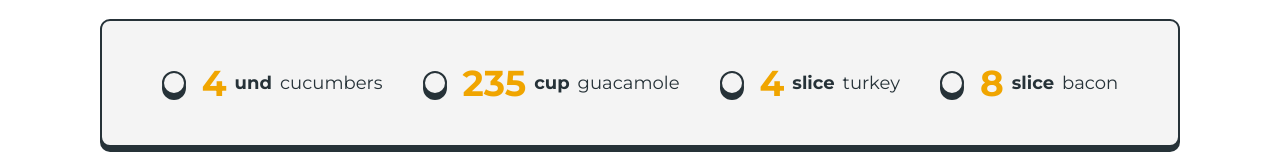
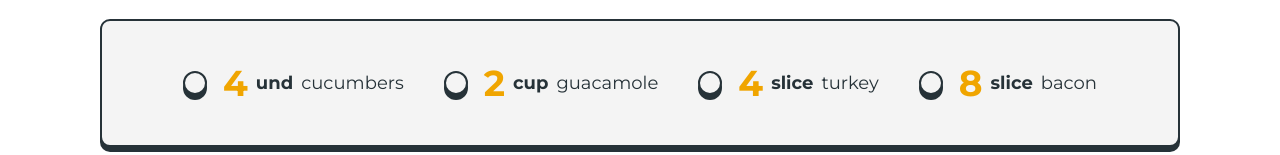
Before and after one commit to gerardogaravito/team_cesar_c5, a React app in the folder walle/: page /receta/1 in a window 1280 px wide. Shown: the part 737-892 px from the top of the page. Built offline with nearby package versions, Linux system fonts and the light colour scheme.

Commit message:
cart fixed

```diff
--- a/walle/recipe.json
+++ b/walle/recipe.json
@@ -21,7 +21,7 @@
 						{
 							"id": 11,
 							"name": "guacamole",
-							"cant": 235,
+							"cant": 2,
 							"und": "cup",
 							"price": 5
 						},
@@ -423,7 +423,7 @@
 						{
 							"id": 36,
 							"name": "flour",
-							"cant": 155,
+							"cant": 3,
 							"und": "cup",
 							"price": 5
 						},
--- a/walle/src/actions/recipeActions.js
+++ b/walle/src/actions/recipeActions.js
@@ -25,11 +25,13 @@ export const getRecipeData = (recipeId) => (dispatch) => {
 };
 
 export const getCartIngredients = (recipeId) => (dispatch) => {
-	const recipe = listOfRecipes.find((recipe) => recipe.id === Number(recipeId));
+	const ingredients = listOfRecipes.find(
+		(recipe) => recipe.id === Number(recipeId)
+	).ingredients;
 
 	return dispatch({
 		type: 'GET_CART_INGREDIENTS',
-		payload: recipe,
+		payload: ingredients,
 	});
 };
 
@@ -39,7 +41,6 @@ export const deleteIngredients = (payload) => ({
 });
 
 export const getRecommendedRecipes = () => (dispatch) => {
-	console.log(listOfRecipes);
 	const recommendedRecipes = new Array(7)
 		.fill({})
 		.map(
--- a/walle/src/actions/usersActions.js
+++ b/walle/src/actions/usersActions.js
@@ -7,3 +7,15 @@ export const addFavoriteRecipe = (payload) => ({
 	type: 'ADD_FAVORITE',
 	payload,
 });
+
+export const calculateTotal = (ingredients) => (dispatch) => {
+	const total = ingredients.reduce(
+		(accumulator, current) => accumulator + current.price,
+		0
+	);
+
+	dispatch({
+		type: 'SET_TOTAL',
+		payload: total,
+	});
+};
--- a/walle/src/cards/Card--Cart-ingredient.jsx
+++ b/walle/src/cards/Card--Cart-ingredient.jsx
@@ -5,6 +5,7 @@ import { useDispatch } from 'react-redux';
 //------------------------------ import components
 import { FaTrashAlt } from 'react-icons/fa';
 import { deleteIngredients } from '../actions/recipeActions';
+import { formatterDolar } from '../utils/formatterDolar';
 
 //------------------------------ import styles and images
 import '../assets/components-style/CartSection.scss';
@@ -33,7 +34,7 @@ const CartIngredient = ({
 			</strong>
 			<p>{ingredientUnit}</p>
 			<p>{ingredientCant}</p>
-			<p>$ {ingredientPrice}</p>
+			<p> {formatterDolar.format(ingredientPrice)}</p>
 		</div>
 	);
 };
--- a/walle/src/cards/Card--Recipe-card.jsx
+++ b/walle/src/cards/Card--Recipe-card.jsx
@@ -37,7 +37,6 @@ const RecipeCard = ({
 
 	const addCart = (id) => {
 		dispatch(getCartIngredients(id));
-		console.log(id);
 	};
 
 	return (
--- a/walle/src/components/Com--Payment.jsx
+++ b/walle/src/components/Com--Payment.jsx
@@ -1,16 +1,28 @@
 //------------------------------ import libraries
-import React, { Fragment } from "react";
+import React, { useEffect } from 'react';
+import { useSelector, useDispatch } from 'react-redux';
 
 //------------------------------ import components
+import { calculateTotal } from '../actions/usersActions';
+import { formatterDolar } from '../utils/formatterDolar';
 
 //------------------------------ import styles and images
-import "../assets/components-style/Payment.scss";
-import payoneerIcon from "../assets/images/logoPayoneer.png";
+import '../assets/components-style/Payment.scss';
+import payoneerIcon from '../assets/images/logoPayoneer.png';
 
 //------------------------------------ COMPONENT ------------------------------------//
 const Payment = () => {
+	const ingredients = useSelector(
+		(state) => state.recipeReducer.cartIngredients
+	);
+	const total = useSelector((state) => state.userReducer.cartTotal);
+	const dispatch = useDispatch();
+
+	useEffect(() => {
+		dispatch(calculateTotal(ingredients));
+	}, [ingredients]);
+
 	return (
-    <Fragment>
 		<div className="Payment">
 			<div className="Payment__description">
 				<div className="Payment__shipment">
@@ -26,13 +38,12 @@ const Payment = () => {
 						<input className="input-text" type="text" />
 					</div>
 				</div>
-          <div className="Payment__total">$125.00</div>
+				<div className="Payment__total">{formatterDolar.format(total)}</div>
 			</div>
 			<div className="Payment__pay-button">
 				Comprar <img src={payoneerIcon} alt="" />
 			</div>
 		</div>
-    </Fragment>
 	);
 };
 
--- a/walle/src/reducers/recipeReducer.js
+++ b/walle/src/reducers/recipeReducer.js
@@ -17,10 +17,19 @@ const recipeReducer = (state = initial_state, action) => {
 		case 'GET_CART_INGREDIENTS':
 			return {
 				...state,
-				cartIngredients: [
-					...state.cartIngredients,
-					action.payload.ingredients,
-				].flat(),
+				cartIngredients: [...state.cartIngredients, action.payload]
+					.flat()
+					.reduce((accumulator, current) => {
+						let id = current.id;
+						let found = accumulator.find((item) => item.id === id);
+						if (found) {
+							found.cant += current.cant;
+							found.price += current.price;
+						} else {
+							accumulator.push(current);
+						}
+						return accumulator;
+					}, []),
 			};
 		case 'DELETE_INGREDIENTS':
 			return {
--- a/walle/src/reducers/usersReducer.js
+++ b/walle/src/reducers/usersReducer.js
@@ -1,6 +1,7 @@
 const initial_state = {
 	user: {},
 	favorites: [],
+	cartTotal: 0,
 	recentlyBought: [],
 };
 
@@ -13,6 +14,8 @@ const userReducer = (state = initial_state, action) => {
 				...state,
 				favorites: [...state.favorites, action.payload],
 			};
+		case 'SET_TOTAL':
+			return { ...state, cartTotal: action.payload };
 
 		default:
 			return state;
--- /dev/null
+++ b/walle/src/utils/formatterDolar.js
@@ -0,0 +1,4 @@
+export const formatterDolar = new Intl.NumberFormat('en-US', {
+	style: 'currency',
+	currency: 'USD',
+});
```
Lines whose indentation alone changed are shown as unchanged.
